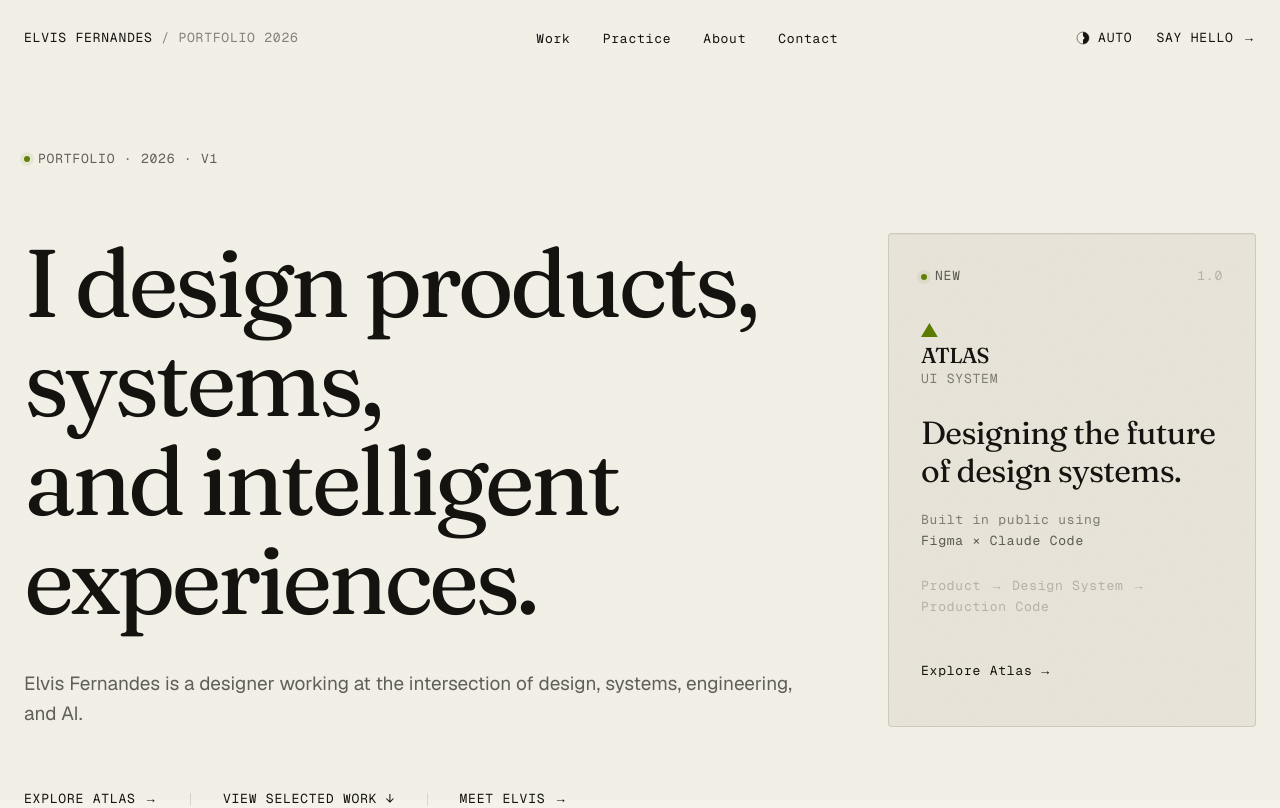
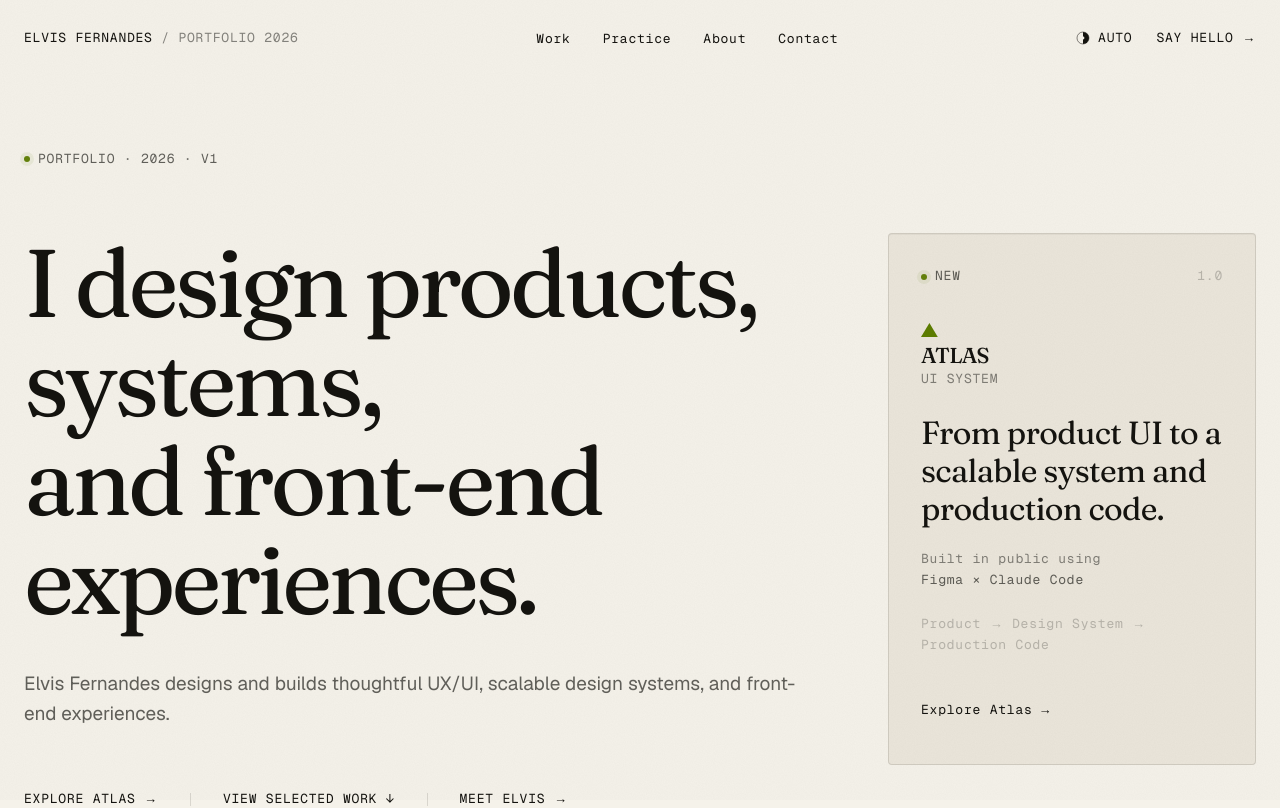
Before and after one commit to Elvisfdesign/elvisportfolio, a Next.js app: page / in a window 1280 px wide. Shown: the top 808 px of the page. Built offline with nearby package versions, Linux system fonts and the light colour scheme.

Commit message:
Update portfolio

```diff
--- a/app/about/page.tsx
+++ b/app/about/page.tsx
@@ -9,7 +9,7 @@ import { FadeRise } from "@/components/motion/fade-rise";
 export const metadata: Metadata = {
   title: "About",
   description:
-    "Elvis Fernandes — a designer working across product, systems, front-end, and AI. Systems thinking, enterprise UX, AI-assisted workflows.",
+    "Elvis Fernandes designs and builds thoughtful UX/UI, scalable design systems, and front-end experiences.",
 };
 
 const NOW = [
@@ -79,8 +79,8 @@ export default function AboutPage() {
                 className="flex-col items-start gap-y-4"
                 items={[
                   { label: "BASED", value: "Boston, MA" },
-                  { label: "PRACTICE", value: "Design · Systems · Front-End" },
-                  { label: "FOCUS", value: "Systems · AI Workflows · Enterprise UX" },
+                  { label: "PRACTICE", value: "UX/UI · Systems · Front-End" },
+                  { label: "FOCUS", value: "Enterprise UX · Design Systems · Implementation" },
                   { label: "BUILDING FOR WEB SINCE", value: "2017" },
                   { label: "PRODUCT DESIGN FOCUSED SINCE", value: "2022" },
                 ]}
@@ -123,10 +123,11 @@ export default function AboutPage() {
                 front-end where it shortened the loop.
               </p>
               <p className="t-body-l text-ink-mute">
-                I work as a designer and front-end developer in the same
-                pass, which means I design for what&rsquo;s actually
-                shippable, not what looks good in Figma alone. AI is a
-                working tool in that loop — a critique partner, a scaffolding
+                I design and build in the same pass — thoughtful UX/UI,
+                scalable systems, and front-end detail that survives contact
+                with engineering. That means designing for what&rsquo;s
+                actually shippable, not what looks good in Figma alone. AI is
+                a working tool in that loop — a critique partner, a scaffolding
                 generator, a way to compress the gap between concept and
                 code. I use it daily and pragmatically; the design decisions
                 in the middle still happen in my head.
--- a/app/contact/page.tsx
+++ b/app/contact/page.tsx
@@ -45,7 +45,7 @@ export default function ContactPage() {
                   {
                     label: "OPEN TO",
                     value:
-                      "Product Design · Design Systems · Design Engineer · AI",
+                      "Product Design · Design Systems · Design Engineer",
                   },
                   { label: "FOCUS", value: "AI · Systems · Enterprise" },
                   { label: "RESPONSE", value: "Usually within hours" },
--- a/app/layout.tsx
+++ b/app/layout.tsx
@@ -34,14 +34,14 @@ export const metadata: Metadata = {
     template: "%s · Elvis Fernandes",
   },
   description:
-    "Elvis Fernandes is a designer working at the intersection of design, systems, engineering, and AI.",
+    "Elvis Fernandes designs and builds thoughtful UX/UI, scalable design systems, and front-end experiences.",
   keywords: [
     "Designer",
+    "UX/UI",
     "Product Design",
     "Design Systems",
+    "Front-End",
     "Design Engineer",
-    "UI/UX",
-    "AI",
     "Modulate",
     "ToxMod",
     "Voice Vault",
@@ -52,7 +52,7 @@ export const metadata: Metadata = {
     type: "website",
     title: "Elvis Fernandes — Designer",
     description:
-      "A designer working at the intersection of design, systems, engineering, and AI.",
+      "Elvis Fernandes designs and builds thoughtful UX/UI, scalable design systems, and front-end experiences.",
     url: "/",
     siteName: "Elvis Fernandes",
   },
@@ -60,7 +60,7 @@ export const metadata: Metadata = {
     card: "summary_large_image",
     title: "Elvis Fernandes — Designer",
     description:
-      "Working at the intersection of design, systems, engineering, and AI.",
+      "Thoughtful UX/UI, scalable design systems, and front-end experiences.",
   },
   icons: {
     icon: [
@@ -121,6 +121,8 @@ export default function RootLayout({
               "@type": "Person",
               name: "Elvis Fernandes",
               jobTitle: "Designer",
+              description:
+                "Elvis Fernandes designs and builds thoughtful UX/UI, scalable design systems, and front-end experiences.",
               worksFor: { "@type": "Organization", name: "Modulate" },
               url: "https://elvisfernandes.com",
               sameAs: [
@@ -128,11 +130,11 @@ export default function RootLayout({
                 "https://elvisfernandes.com/practice/ai-for-product-designers",
               ],
               knowsAbout: [
+                "UX/UI Design",
                 "Product Design",
-                "UI/UX Design",
                 "Design Systems",
+                "Front-End",
                 "AI Workflows",
-                "Front-End Engineering",
               ],
             }),
           }}
--- a/app/opengraph-image.tsx
+++ b/app/opengraph-image.tsx
@@ -1,7 +1,7 @@
 import { ImageResponse } from "next/og";
 
 export const alt =
-  "Elvis Fernandes — Designer working at the intersection of design, systems, engineering, and AI.";
+  "Elvis Fernandes designs and builds thoughtful UX/UI, scalable design systems, and front-end experiences.";
 export const size = { width: 1200, height: 630 };
 export const contentType = "image/png";
 
@@ -81,8 +81,8 @@ export default async function OpengraphImage() {
               lineHeight: 1.4,
             }}
           >
-            A designer working at the intersection of design, systems,
-            engineering, and AI.
+            Designs and builds thoughtful UX/UI, scalable design systems,
+            and front-end experiences.
           </div>
         </div>
 
@@ -96,7 +96,7 @@ export default async function OpengraphImage() {
           }}
         >
           <span>ELVISFERNANDES.COM</span>
-          <span>DESIGNER · SYSTEMS · AI</span>
+          <span>UX/UI · SYSTEMS · FRONT-END</span>
         </div>
       </div>
     ),
--- a/components/landing/opening-line.tsx
+++ b/components/landing/opening-line.tsx
@@ -66,7 +66,7 @@ function HeroHeadline() {
       I design products, systems,
       <br className="hidden sm:block" />
       <span className="sm:hidden"> </span>
-      and intelligent experiences.
+      and front-end experiences.
     </h1>
   );
 }
@@ -74,8 +74,8 @@ function HeroHeadline() {
 function HeroIntro() {
   return (
     <p className="mt-8 max-w-prose t-body-l leading-relaxed text-ink-mute md:mt-10">
-      Elvis Fernandes is a designer working at the intersection of design,
-      systems, engineering, and AI.
+      Elvis Fernandes designs and builds thoughtful UX/UI, scalable design
+      systems, and front-end experiences.
     </p>
   );
 }
--- a/components/navigation/site-footer.tsx
+++ b/components/navigation/site-footer.tsx
@@ -14,7 +14,7 @@ export function SiteFooter() {
             <span className="italic"> inevitable.</span>
           </p>
           <p className="mt-4 t-body text-ink-mute max-w-prose">
-            Open to product design, design systems, design engineering, and AI-product roles.
+            Open to product design, design systems, and design engineering roles.
           </p>
         </div>
 
--- a/content/atlas/project.ts
+++ b/content/atlas/project.ts
@@ -65,7 +65,7 @@ export type AtlasWorkflowStep = {
 export const atlasProject = {
   name: "Atlas UI System",
   shortName: "Atlas",
-  tagline: "Designing the future of design systems.",
+  tagline: "From product UI to a scalable system and production code.",
   statusLabel: "Building in public · Version 1.0",
   version: "1.0",
   /** Manual editorial date — update when publishing meaningful progress. */
```
Also changed, not shown: 1 other file (tests, documents, lock files or other folders).
